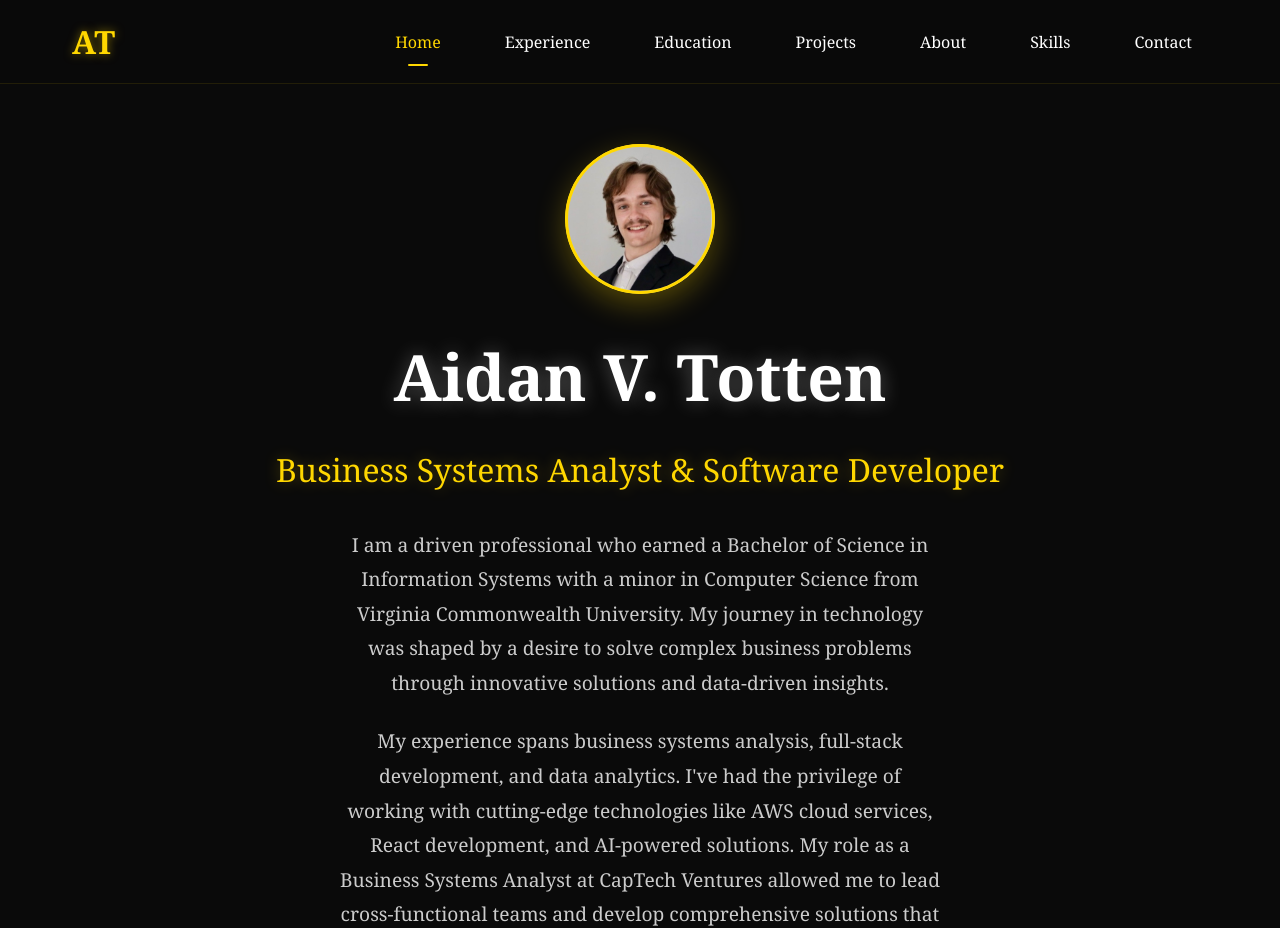
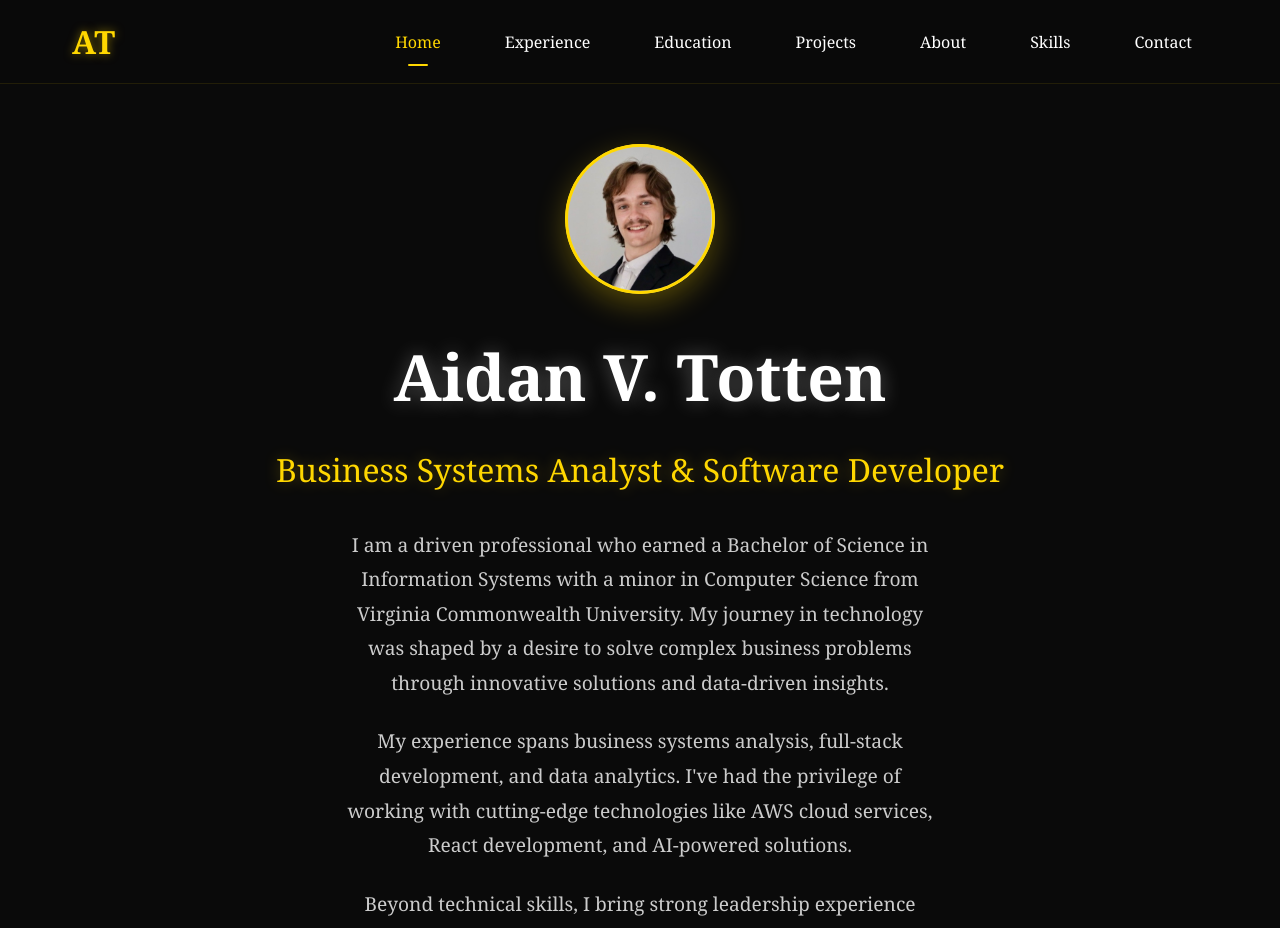
Before and after one commit to aidantotten/website, a React (Create React App) app: page / in a window 1280 px wide. Shown: the top 928 px of the page. Built offline with nearby package versions, Linux system fonts and the light colour scheme.

Commit message:
Changed about me & Intro Sections

```diff
--- a/src/components/IntroSection.js
+++ b/src/components/IntroSection.js
@@ -63,7 +63,7 @@ const IntroSection = () => {
           </p>
 
           <p>
-            My experience spans business systems analysis, full-stack development, and data analytics. I've had the privilege of working with cutting-edge technologies like AWS cloud services, React development, and AI-powered solutions. My role as a Business Systems Analyst at CapTech Ventures allowed me to lead cross-functional teams and develop comprehensive solutions that directly impacted business outcomes.
+            My experience spans business systems analysis, full-stack development, and data analytics. I've had the privilege of working with cutting-edge technologies like AWS cloud services, React development, and AI-powered solutions.
           </p>
 
           <p>
--- a/src/components/SummarySection.js
+++ b/src/components/SummarySection.js
@@ -28,15 +28,19 @@ const SummarySection = () => {
         <h2 className="section-title" ref={titleRef}>About Me</h2>
         <div className="summary-content" ref={contentRef}>
           <p className="summary-text">
-            I am a driven professional who earned a Bachelor of Science in Information Systems with a minor in Computer Science from Virginia Commonwealth University. My journey in technology was shaped by a desire to solve complex business problems through innovative solutions and data-driven insights.
+            I'm Aidan, and I enjoy building solutions that make systems work more efficiently, whether that means developing a full-stack application, designing a clean database, or creating smoother processes for people to use. I graduated from Virginia Commonwealth University with a B.S. in Information Systems and a minor in Computer Science, where I learned to balance technical expertise with creative problem solving.
           </p>
           <br />
           <p className="summary-text">
-            My experience spans business systems analysis, full-stack development, and data analytics. I've had the privilege of working with cutting-edge technologies like AWS cloud services, React development, and AI-powered solutions. My role as a Business Systems Analyst at CapTech Ventures allowed me to lead cross-functional teams and develop comprehensive solutions that directly impacted business outcomes.
+            I've gotten to work on a range of projects that pushed me out of my comfort zone, from developing an airline site powered by AWS and an AI chatbot at CapTech Ventures, to restructuring company databases and building dashboards that guided real business decisions at Blair Dumont. Most recently, I've been co-developing Drobe, a fashion discovery app that blends social and e-commerce features with AI-driven recommendations.
           </p>
           <br />
           <p className="summary-text">
-            Beyond technical skills, I bring strong leadership experience from serving as President of VCU Men's Club Ultimate Frisbee, where I managed team operations, finances, and communications. I'm passionate about continuous learning, currently developing the Drobe fashion discovery app, and always seeking new challenges that push my technical and analytical capabilities forward.
+            Outside of the tech side, I spent two years as President of VCU's Men's Club Ultimate Frisbee team, where I managed budgets, ran operations, and most importantly, kept a group of 30+ college students aligned on and off the field.
+          </p>
+          <br />
+          <p className="summary-text">
+            Right now, I'm focused on sharpening my skills in cloud, data, and full-stack development while staying open to new challenges that combine creativity, technology, and problem solving.
           </p>
         </div>
       </div>
```
